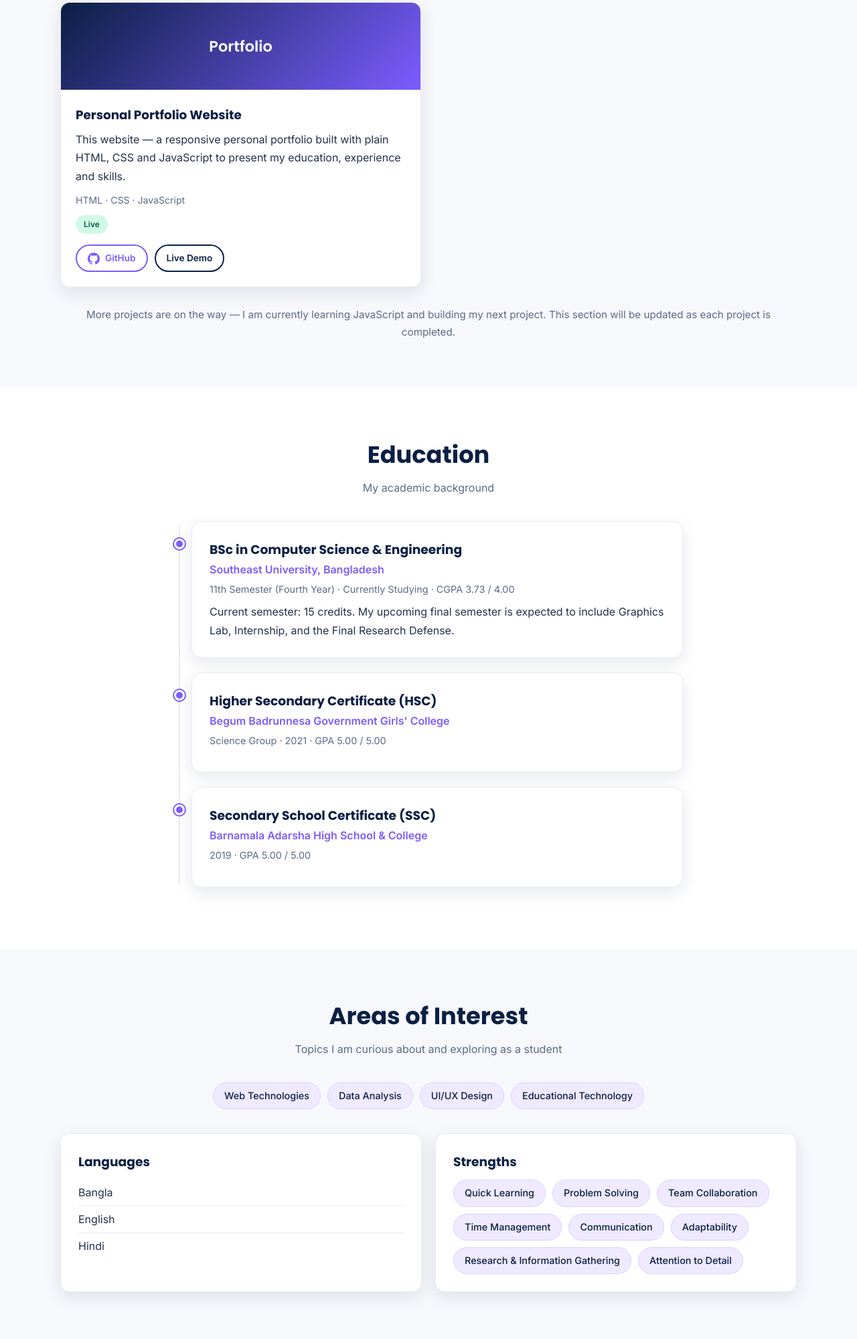
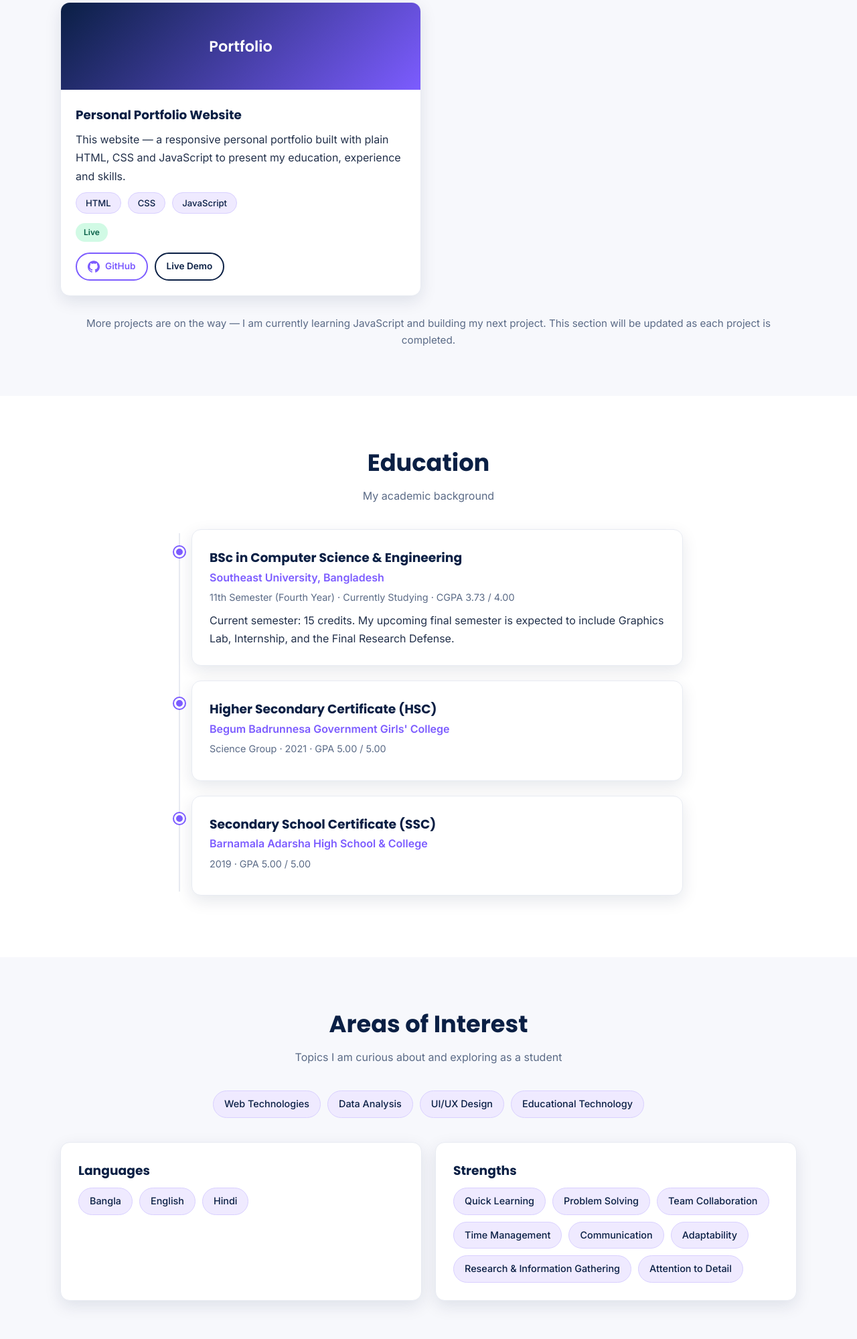
Before and after one commit to khairunmim-dev/khairunmim-dev.github.io, a plain HTML site: page index.html in a window 1280 px wide. Shown: the part 3866-5865 px from the top of the page at 67% size. Drawn offline with Linux system fonts and the light colour scheme.

Commit message:
Update index.html and style.css — Languages and project tech as chips

```diff
--- a/index.html
+++ b/index.html
@@ -265,7 +265,11 @@
             <div class="project-body">
               <h3>Personal Portfolio Website</h3>
               <p>This website — a responsive personal portfolio built with plain HTML, CSS and JavaScript to present my education, experience and skills.</p>
-              <p class="project-tech">HTML · CSS · JavaScript</p>
+              <div class="chip-row chip-row-left project-tech">
+                <span class="chip chip-sm">HTML</span>
+                <span class="chip chip-sm">CSS</span>
+                <span class="chip chip-sm">JavaScript</span>
+              </div>
               <span class="status status-live">Live</span>
               <div class="project-links">
                 <a class="btn btn-small btn-icon" href="https://github.com/khairunmim-dev" target="_blank" rel="noopener"><svg class="icon" viewBox="0 0 24 24" aria-hidden="true"><path d="M12 .297c-6.63 0-12 5.373-12 12 0 5.303 3.438 9.8 8.205 11.385.6.113.82-.258.82-.577 0-.285-.01-1.04-.015-2.04-3.338.724-4.042-1.61-4.042-1.61C4.422 18.07 3.633 17.7 3.633 17.7c-1.087-.744.084-.729.084-.729 1.205.084 1.838 1.236 1.838 1.236 1.07 1.835 2.809 1.305 3.495.998.108-.776.417-1.305.76-1.605-2.665-.3-5.466-1.332-5.466-5.93 0-1.31.465-2.38 1.235-3.22-.135-.303-.54-1.523.105-3.176 0 0 1.005-.322 3.3 1.23.96-.267 1.98-.399 3-.405 1.02.006 2.04.138 3 .405 2.28-1.552 3.285-1.23 3.285-1.23.645 1.653.24 2.873.12 3.176.765.84 1.23 1.91 1.23 3.22 0 4.61-2.805 5.625-5.475 5.92.42.36.81 1.096.81 2.22 0 1.606-.015 2.896-.015 3.286 0 .315.21.69.825.57C20.565 22.092 24 17.592 24 12.297c0-6.627-5.373-12-12-12"/></svg>GitHub</a>
@@ -332,11 +336,11 @@
         <div class="two-col">
           <div class="info-card reveal">
             <h3>Languages</h3>
-            <ul class="plain-list">
-              <li>Bangla</li>
-              <li>English</li>
-              <li>Hindi</li>
-            </ul>
+            <div class="chip-row chip-row-left">
+              <span class="chip">Bangla</span>
+              <span class="chip">English</span>
+              <span class="chip">Hindi</span>
+            </div>
           </div>
           <div class="info-card reveal">
             <h3>Strengths</h3>
--- a/style.css
+++ b/style.css
@@ -277,6 +277,8 @@ a:hover { text-decoration: underline; }
   box-shadow: 0 8px 18px rgba(124, 92, 255, 0.35);
 }
 .chip:hover em { color: #d6c9ff; }
+.chip-sm { padding: 4px 14px; font-size: 0.82rem; }
+.project-tech { margin: 12px 0 4px; }
 
 /* ---------- Timeline (Education) ---------- */
 .timeline { max-width: 760px; margin: 0 auto; position: relative; padding-left: 26px; }
```
